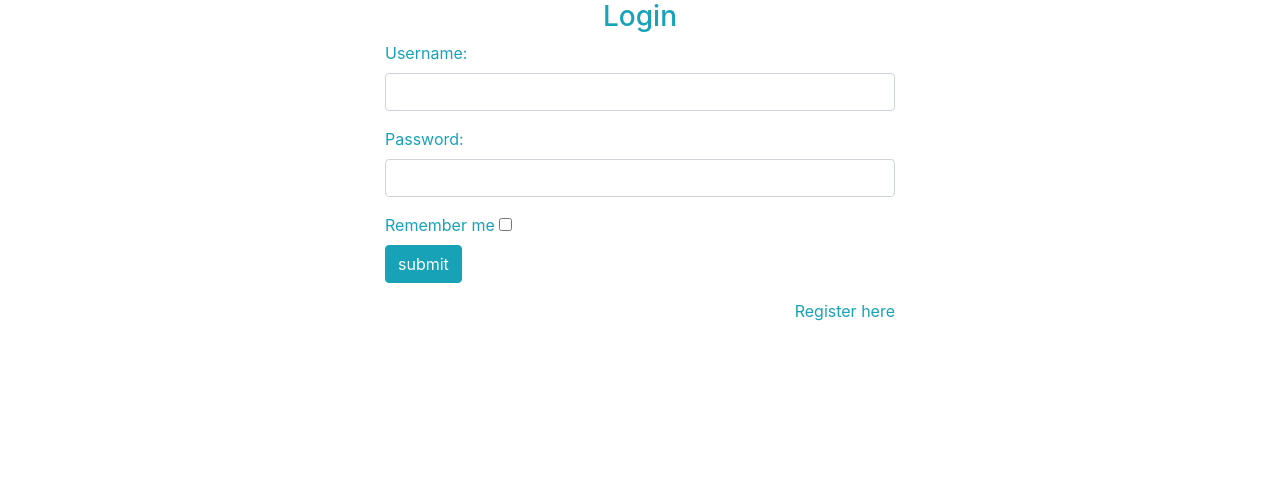
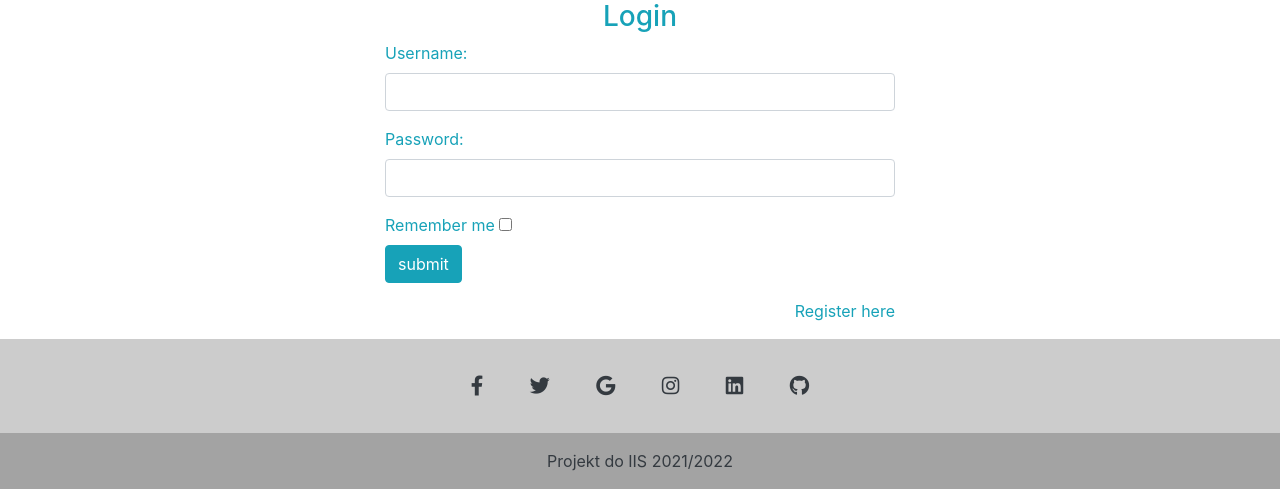
Before and after one commit to plosnak2/iisproject, a PHP site: page /login/login.php in a window 1280 px wide. Shown: the part 490-979 px from the top of the page. Before the commit the page ends 811 px from the top, so only its background shows below. Run offline with PHP 8.4, Linux system fonts and the light colour scheme; some libraries are stand-ins or nearby versions.

Commit message:
Added footer

```diff
--- a/login/login.php
+++ b/login/login.php
@@ -51,6 +51,7 @@ if($_SERVER["REQUEST_METHOD"] == "POST"){
         <title>Knižnica</title>
         <link rel="stylesheet" href="https://stackpath.bootstrapcdn.com/bootstrap/4.3.1/css/bootstrap.min.css" integrity="sha384-ggOyR0iXCbMQv3Xipma34MD+dH/1fQ784/j6cY/iJTQUOhcWr7x9JvoRxT2MZw1T" crossorigin="anonymous">
         <link rel="stylesheet" href="styles/styles.css">
+        <link rel="stylesheet" href="https://use.fontawesome.com/releases/v5.13.0/css/all.css">
         <script src="//maxcdn.bootstrapcdn.com/bootstrap/4.1.1/js/bootstrap.min.js"></script>
         <script src="//cdnjs.cloudflare.com/ajax/libs/jquery/3.2.1/jquery.min.js"></script>
 	</head>
@@ -148,6 +149,10 @@ if($_SERVER["REQUEST_METHOD"] == "POST"){
                 </div>
             </div>
         </div>
+
+        <?php
+        include '../static/footer.php';
+        ?>
         <script src="https://code.jquery.com/jquery-3.3.1.slim.min.js" integrity="sha384-q8i/X+965DzO0rT7abK41JStQIAqVgRVzpbzo5smXKp4YfRvH+8abtTE1Pi6jizo" crossorigin="anonymous"></script>
         <script src="https://cdnjs.cloudflare.com/ajax/libs/popper.js/1.14.7/umd/popper.min.js" integrity="sha384-UO2eT0CpHqdSJQ6hJty5KVphtPhzWj9WO1clHTMGa3JDZwrnQq4sF86dIHNDz0W1" crossorigin="anonymous"></script>
         <script src="https://stackpath.bootstrapcdn.com/bootstrap/4.3.1/js/bootstrap.min.js" integrity="sha384-JjSmVgyd0p3pXB1rRibZUAYoIIy6OrQ6VrjIEaFf/nJGzIxFDsf4x0xIM+B07jRM" crossorigin="anonymous"></script>
--- /dev/null
+++ b/static/footer.php
@@ -0,0 +1,45 @@
+<footer class="text-center text-white" style="background-color: rgba(0, 0, 0, 0.2);">
+    <div class="container pt-4">
+        <section class="mb-4">
+        <a
+            class="btn btn-link btn-floating btn-lg text-dark m-1"
+            role="button"
+            data-mdb-ripple-color="dark"
+            ><i class="fab fa-facebook-f"></i
+        ></a>
+        <a
+            class="btn btn-link btn-floating btn-lg text-dark m-1"
+            role="button"
+            data-mdb-ripple-color="dark"
+            ><i class="fab fa-twitter"></i
+        ></a>
+        <a
+            class="btn btn-link btn-floating btn-lg text-dark m-1"
+            role="button"
+            data-mdb-ripple-color="dark"
+            ><i class="fab fa-google"></i
+        ></a>
+        <a
+            class="btn btn-link btn-floating btn-lg text-dark m-1"
+            role="button"
+            data-mdb-ripple-color="dark"
+            ><i class="fab fa-instagram"></i
+        ></a>
+        <a
+            class="btn btn-link btn-floating btn-lg text-dark m-1"
+            role="button"
+            data-mdb-ripple-color="dark"
+            ><i class="fab fa-linkedin"></i
+        ></a>
+        <a
+            class="btn btn-link btn-floating btn-lg text-dark m-1"
+            role="button"
+            data-mdb-ripple-color="dark"
+            ><i class="fab fa-github"></i
+        ></a>
+        </section>
+    </div>
+    <div class="text-center text-dark p-3" style="background-color: rgba(0, 0, 0, 0.2);">
+        Projekt do IIS 2021/2022
+    </div>
+</footer>
```
Also changed, not shown: index.php (+8 -3 lines).
